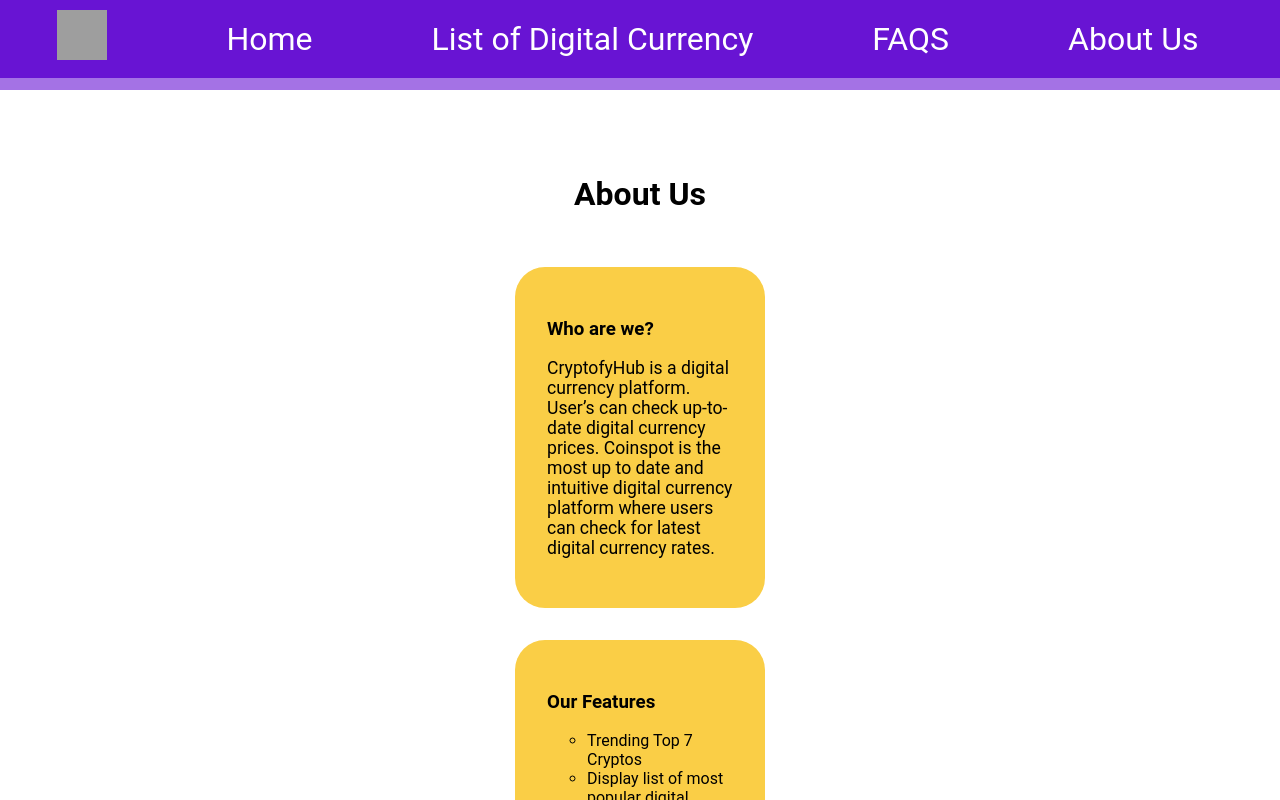
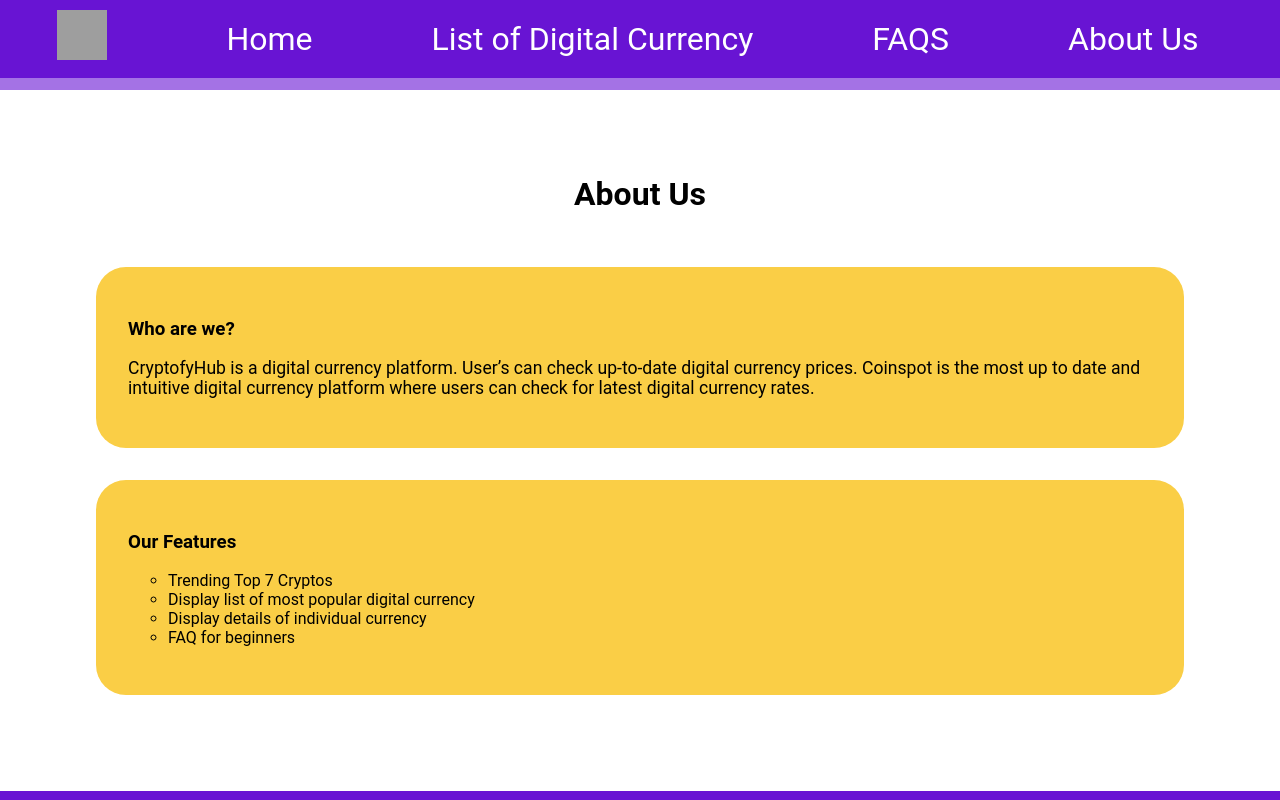
Before and after one commit to Shnaeem/CryptofyHub, a React (Create React App) app: page /Aboutus in a window 1280 px wide. Shown: the top 800 px of the page. Built offline with nearby package versions, Linux system fonts and the light colour scheme; grey boxes are pictures that could not be loaded.

Commit message:
about us update

```diff
--- a/src/MainCss/aboutus.css
+++ b/src/MainCss/aboutus.css
@@ -18,7 +18,7 @@
     border-radius: 30px;
     padding: 2em;
     margin: 2em;
-    width: 250px;
+    min-width: 80%;
 
 }
 
@@ -28,7 +28,7 @@
     border-radius: 30px;
     padding: 2em;
     margin: 2em;
-    width: 250px;
+    min-width: 80%;
 }
 
 .features-list{
```
